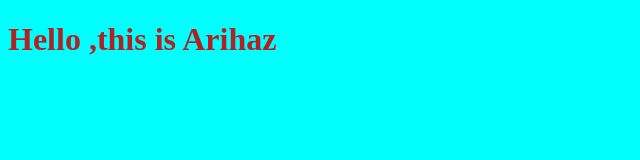
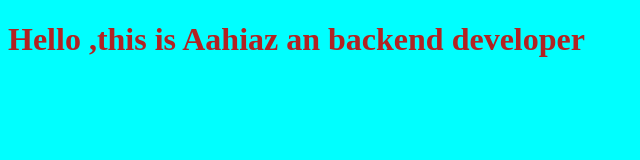
Before and after one commit to arihazaahira/myconnexion, a plain HTML site: page index.html in a window 1280 px wide. Shown: the whole page, without its empty margins (0-640 px from the left). Drawn offline with Linux system fonts and the light colour scheme.

Commit message:
changing title

```diff
--- a/index.html
+++ b/index.html
@@ -7,7 +7,7 @@
     <link rel="stylesheet" href="style.css">
 </head>
 <body>
-    <h1>Hello ,this is Arihaz</h1>
+    <h1>Hello ,this is Aahiaz an backend developer</h1>
     <script src="script.js"></script>
 </body>
 </html>
```
